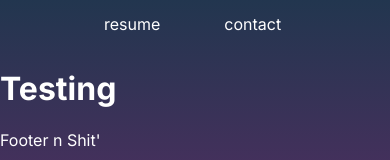
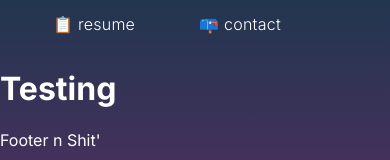
Before and after one commit to Jhinger/website, a Next.js app: page / in a window 390 px wide. Shown: the top 160 px of the page. Built offline with nearby package versions, Linux system fonts and the light colour scheme.

Commit message:
small changes - emojis and mobile responsive

```diff
--- a/components/Nav/nav.jsx
+++ b/components/Nav/nav.jsx
@@ -13,11 +13,11 @@ const Nav = () => {
             <ul className={styles.list}>
                 <li className={styles.listItem}>
                     <Link href='/resume.pdf'>
-                        <a target='_blank'>resume</a>
+                        <a target='_blank'>&#128203; resume</a>
                     </Link>
                 </li>
                 <li className={styles.listItem}>
-                    <a href="mailto:gurshanjhinger@gmail.com" target="_blank" rel="noopener noreferrer">contact</a>
+                    <a href="mailto:gurshanjhinger@gmail.com" target="_blank" rel="noopener noreferrer">&#128234; contact</a>
                 </li>
             </ul>
         </div>
--- a/components/Nav/nav.module.css
+++ b/components/Nav/nav.module.css
@@ -21,7 +21,7 @@
 }
 
 .list {
-    margin: 0 6rem 0 0;
+    margin: 0 2rem 0 0;
     list-style-type: none;
     display: flex;
     flex-direction: row;
@@ -30,9 +30,25 @@
 
 .listItem {
     margin: 0 4rem 0 0;
+    font-weight: 300;
+    letter-spacing: 0.015em;
 }
 
 .listItem:hover {
     color: #64B9F7;
     transition: 0.25s;
 }
+
+@media only screen and (max-width: 600px) {
+    .break {
+        display: none;
+    }
+
+    .container {
+        justify-content: center;
+    }
+
+    .logo {
+        display: none;
+    }
+}
--- a/pages/_app.js
+++ b/pages/_app.js
@@ -7,6 +7,7 @@ function MyApp({ Component, pageProps }) {
 		<>
 			<Head>
 				<title>Gurshan Jhinger</title>
+				<meta charset="UTF-8" />
 				<meta name="description" content="Generated by create next app" />
 				<meta name="keywords" content="Gurshan, Jhinger, Software, Engineer, Developer, SFU" />
 				<link rel="icon" href="/logo.svg" />
```
